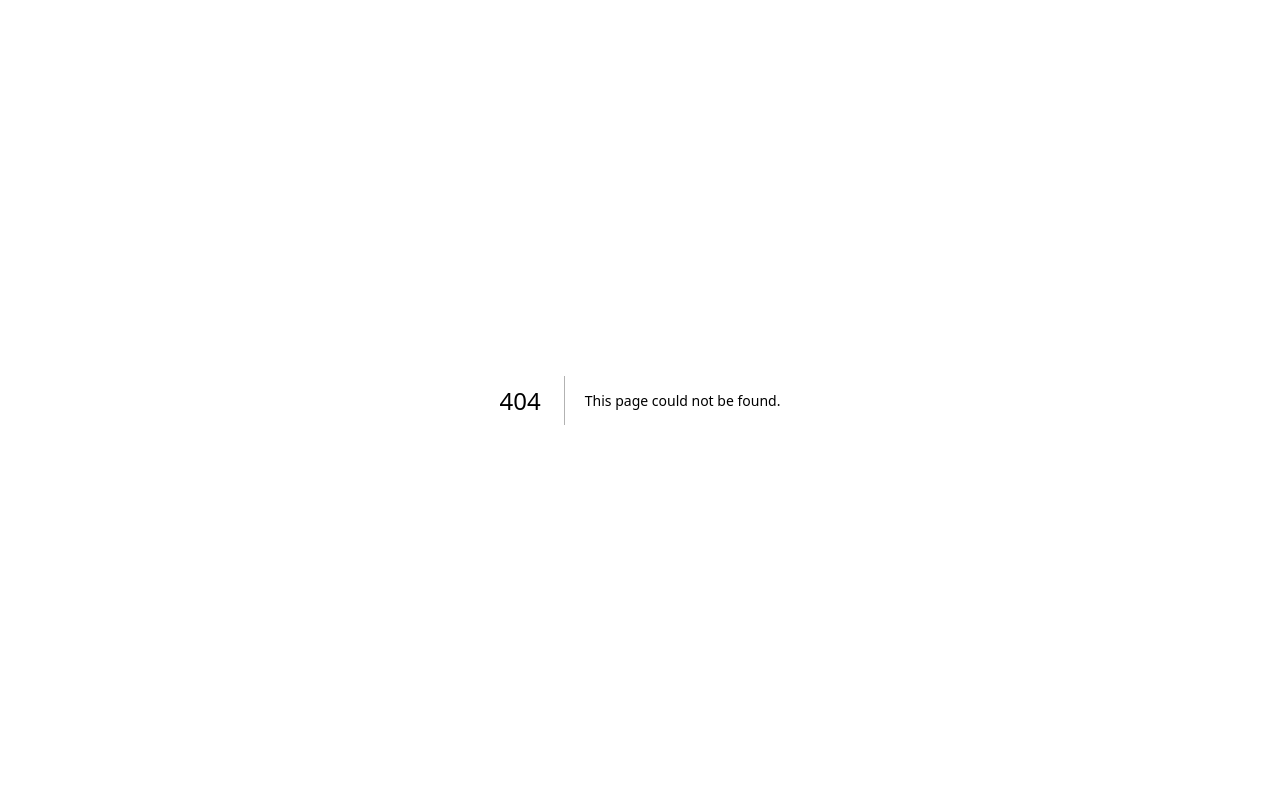
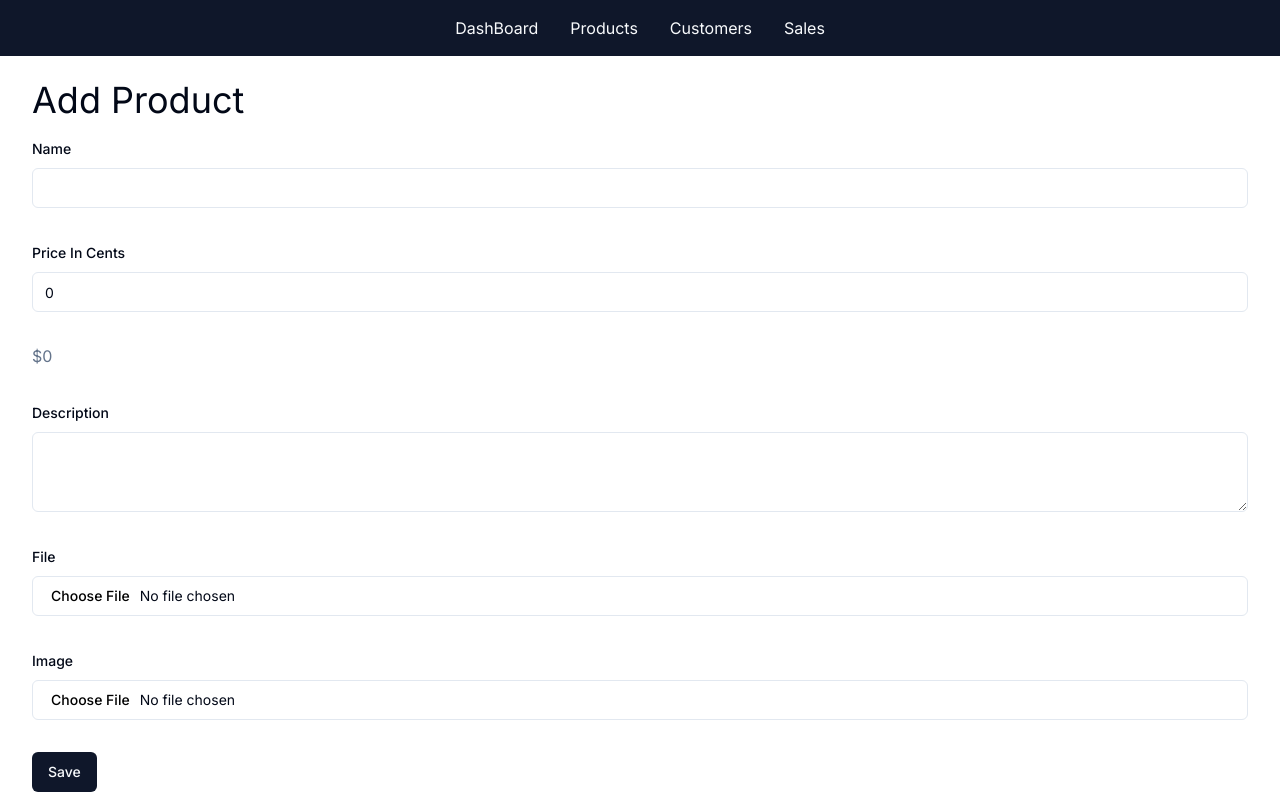
Before and after one commit to vivek9142/ecommerceStore, a Next.js app: page /admin/products/new in a window 1280 px wide. Before the commit this address had no page. Built offline with nearby package versions, Linux system fonts and the light colour scheme.

Commit message:
added admin new product page

```diff
--- /dev/null
+++ b/src/app/admin/_actions/products.ts
@@ -0,0 +1,56 @@
+"use server"
+
+import { z } from "zod"
+import fs from "fs/promises"
+import db from "@/db/db"
+import { notFound, redirect } from "next/navigation"
+
+const fileSchema = z.instanceof(File, {message: "Required"})
+const imageSchema = fileSchema.refine(file => file.size === 0 || file.type.startsWith("image/"))
+
+const addSchema = z.object({
+    name: z.string().min(1),
+    description:z.string().min(1),
+    priceInCents:z.coerce.number().int().min(1),
+    file:fileSchema.refine(file => file.size > 0, "Required" ),
+    image:imageSchema.refine(file => file.size > 0, "Required" ),
+})
+
+export async function addProduct(prevState:unknown,formData:FormData){
+    const result = addSchema.safeParse(Object.fromEntries(formData.entries()));
+    if(result.success === false)
+        return result.error.formErrors.fieldErrors
+
+    const data = result.data;
+
+    await fs.mkdir("products",{recursive:true})
+    const filePath = `products/${crypto.randomUUID()}-${data.file.name}`;
+    await fs.writeFile(filePath, Buffer.from(await data.file.arrayBuffer()));
+
+    await fs.mkdir("public/products",{recursive:true})
+    const imagePath = `/products/${crypto.randomUUID()}-${data.image.name}`;
+    await fs.writeFile(`public${imagePath}`, Buffer.from(await data.image.arrayBuffer()));
+
+    await db.product.create({data:{
+        isAvailableForPurchase:false,
+        name: data.name,
+        description: data.description,
+        priceInCents: data.priceInCents,
+        filePath,
+        imagePath
+    }});
+
+    redirect("/admin/products");
+}
+
+export async function toggleProductAvailability(id:string, isAvailableForPurchase:boolean){
+    await db.product.update({where:{id}, data:{
+        isAvailableForPurchase
+    }})
+}
+
+export async function deleteProduct(id:string, disabled:boolean){
+    const product = await db.product.delete({where:{id}});
+
+    if(product === null) return notFound();
+}
--- /dev/null
+++ b/src/app/admin/products/_components/ProductForm.tsx
@@ -0,0 +1,71 @@
+"use client";
+
+import { Button } from "@/components/ui/button";
+import { Input } from "@/components/ui/input";
+import { Label } from "@/components/ui/label";
+import { Textarea } from "@/components/ui/textarea";
+import { formatCurrency } from "@/lib/formatters";
+import { useState } from "react";
+import { addProduct } from "../../_actions/products";
+import { useFormState, useFormStatus } from "react-dom";
+
+export default function ProductForm() {
+  //this action we're passing in form action, addproduct is giving error since
+  //the useFormstate requires addproduct to accept prevState attribute
+  const [error,action] = useFormState(addProduct,{});
+    const [priceInCents,setPriceInCents] = useState<number>(0);
+
+  return (
+    <form action={action} className="space-y-8">
+      <div className="space-y-2">
+        <Label htmlFor="name">Name</Label>
+        <Input type="text" id="name" name="name" required />
+        {error.name && <div className="text-destructive">{error.name}</div>}
+      </div>
+      <div className="space-y-2">
+        <Label htmlFor="priceInCents">Price In Cents</Label>
+        <Input
+          type="text"
+          id="priceInCents"
+          name="priceInCents"
+          required
+          value={priceInCents}
+          onChange={(e) => setPriceInCents(Number(e.target.value) )}
+        />
+        {error.priceInCents && <div className="text-destructive">{error.priceInCents}</div>}
+      </div>
+      <div className="text-muted-foreground">{formatCurrency((priceInCents || 0 ) / 100)}</div>
+
+      <div className="space-y-2">
+        <Label htmlFor="description">Description</Label>
+        <Textarea id="description" name="description" required />
+        {error.description && <div className="text-destructive">{error.description}</div>}
+      </div>
+
+      <div className="space-y-2">
+        <Label htmlFor="file">File</Label>
+        <Input type="file" id="file" name="file" required />
+        {error.file && <div className="text-destructive">{error.file}</div>}
+      </div>
+
+      <div className="space-y-2">
+        <Label htmlFor="image">Image</Label>
+        <Input type="file" id="image" name="image" required />
+        {error.image && <div className="text-destructive">{error.image}</div>}
+      </div>
+
+        <SubmitButton />
+    </form>
+  );
+}
+
+
+function SubmitButton(){
+    const {pending} = useFormStatus();
+    return (
+        <Button type="submit" disabled={pending}>
+            {pending ? "Saving..." : "Save"}
+
+        </Button>
+    )
+}
--- /dev/null
+++ b/src/app/admin/products/new/page.tsx
@@ -0,0 +1,12 @@
+import PageHeader from "../../_components/PageHeader";
+import ProductForm from "../_components/ProductForm";
+
+
+export default function NewProductsPage(){
+    return(
+        <>
+        <PageHeader>Add Product</PageHeader>
+        <ProductForm />
+        </>
+    )
+}
```
